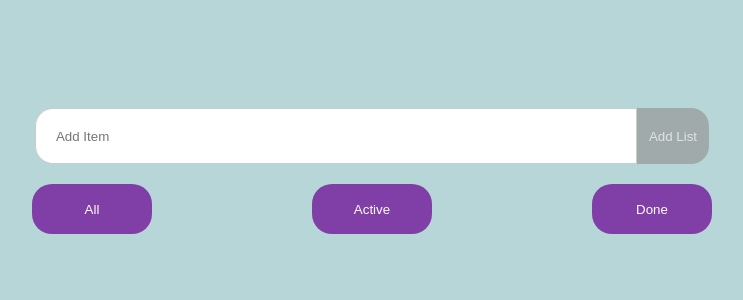
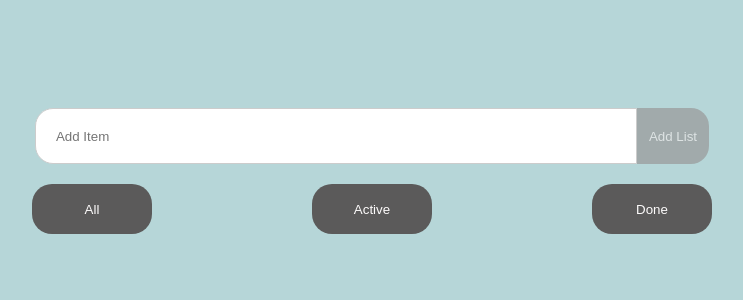
Before and after one commit to rabia-rajpot/todolist, a React (Create React App) app: page / in a window 1280 px wide. Shown: the top 300 px of the page, without its empty margins (268-1011 px from the left). Built offline with nearby package versions, Linux system fonts and the light colour scheme.

Commit message:
updated file

```diff
--- a/src/input.css
+++ b/src/input.css
@@ -173,9 +173,12 @@ h1 {
   display: flex;
   justify-content: space-between;
 }
+.filter{
+  background-color: rgb(128, 63, 166) !important;
+}
 .active .btn{
   border-radius: 20px;
-
+  background-color: #5b5a5a;
   width: 120px;
   height:50px;
 }
```
